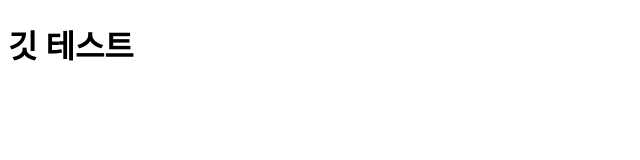
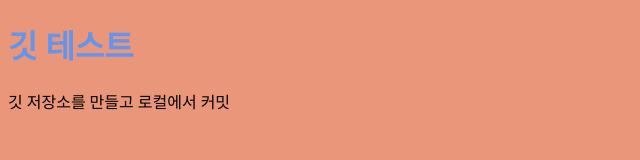
Before and after one commit to kbc1436/test-git, a plain HTML site: page index.html in a window 1280 px wide. Shown: the whole page, without its empty margins (0-640 px from the left). Drawn offline with Linux system fonts and the light colour scheme.

Commit message:
index수정2

```diff
--- a/index.html
+++ b/index.html
@@ -9,5 +9,6 @@
 </head>
 <body>
     <h1>깃 테스트</h1>
+    <p>깃 저장소를 만들고 로컬에서 커밋</p>
 </body>
 </html>
--- a/style.css
+++ b/style.css
@@ -0,0 +1,6 @@
+h1 {
+    color: cornflowerblue;
+}
+body {
+    background-color: darksalmon;
+}
```
